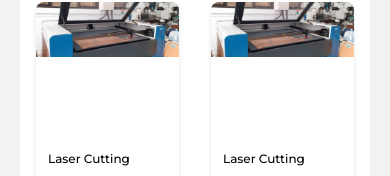
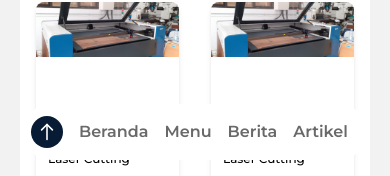
Before and after one commit to andranovia/smknusa-frontend, a Next.js app: page /profile/school-facility in a window 390 px wide. Shown: the part 668-844 px from the top of the page. Built offline with nearby package versions, Linux system fonts and the light colour scheme.

Commit message:
style: Styling mobile navbar, fixing responsive in home page

```diff
--- a/src/components/home/home-major.tsx
+++ b/src/components/home/home-major.tsx
@@ -106,7 +106,7 @@ const HomeMajor = () => {
       </div>
 
       <div className="relative  lg:px-8 px-3  lg:-mt-32  ">
-        <div className="flex justify-start items-end relative  bg-white lg:overflow-hidden rounded-[10px] ">
+        <div className="flex justify-start items-end relative  bg-white overflow-hidden rounded-[10px] ">
           <div className="relative w-[22.5rem] lg:w-full  flex flex-col lg:flex-row   justify-center gap-14  h-full  mt-8 mb-10 lg:mb-0">
             <div className="lg:w-[40%] w-full flex top-0 -mt-28 lg:mt-0 absolute justify-center py-3 lg:rounded-[10px] items-center lg:px-0 px-6 gap-8 lg:bg-primary ">
               {majorLinkData.map((data, index) => {
--- a/src/components/navigation/index.tsx
+++ b/src/components/navigation/index.tsx
@@ -33,6 +33,7 @@ const Navbar = () => {
   }, []);
 
   return (
+    <>
       <div
         className={`flex items-center  lg:justify-between z-40  transition-transform ${
           show
@@ -96,6 +97,25 @@ const Navbar = () => {
           </div>
         </div>
       </div>
+      <div className="w-full  p-2 flex justify-center  fixed lg:hidden bottom-2 z-50">
+        <div className="bg-white flex gap-4 items-center px-2 w-[92%]  py-3 rounded-full">
+          <Image
+            src={"/assets/icon/rounded-arrow-up.svg"}
+            alt="arrow-up"
+            height={20}
+            width={20}
+            className="w-8 h-8"
+          />
+
+          <div className="flex justify-center items-center gap-4 ">
+            <span className="text-gray font-semibold">Beranda</span>
+            <span className="text-gray font-semibold">Menu</span>
+            <span className="text-gray font-semibold">Berita</span>
+            <span className="text-gray font-semibold">Artikel</span>
+          </div>
+        </div>
+      </div>
+    </>
   );
 };
 
```
Also changed, not shown: public/assets/icon/rounded-arrow-up.svg (added). Lines whose indentation alone changed are shown as unchanged.
